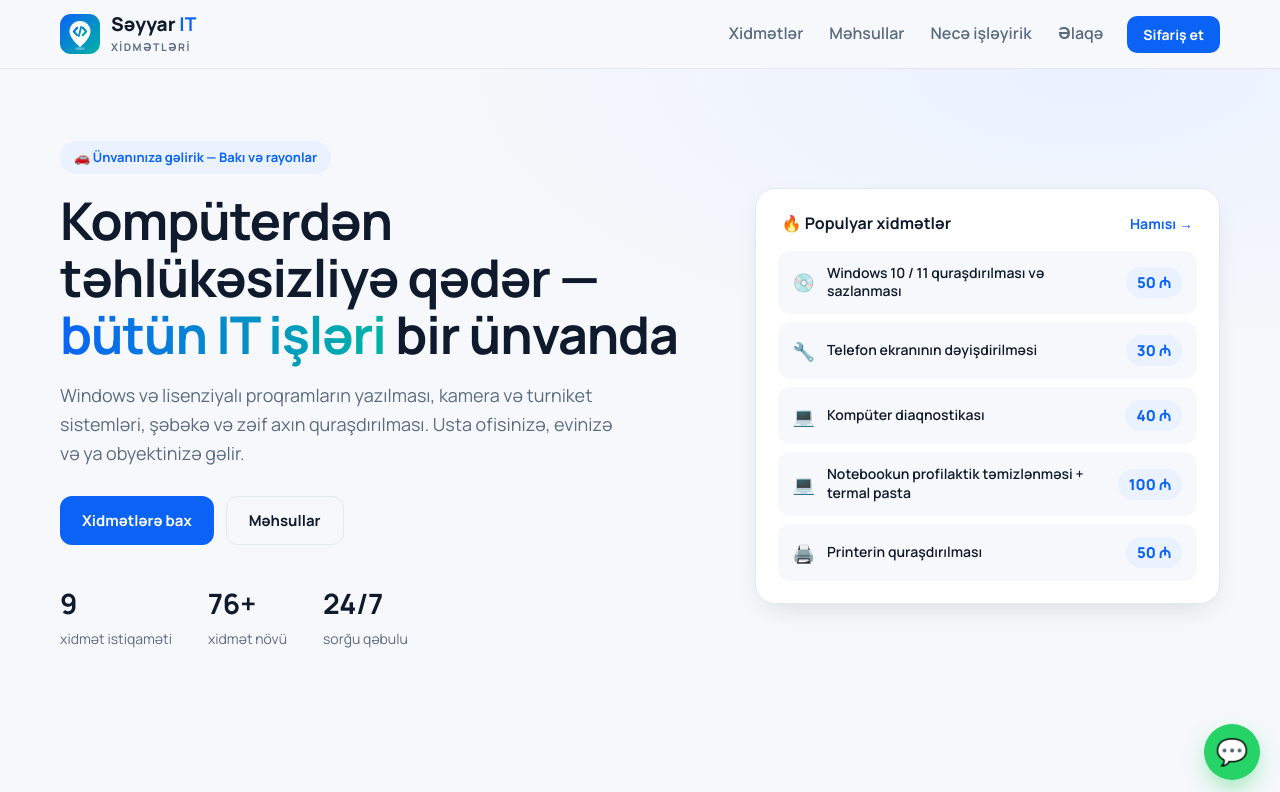
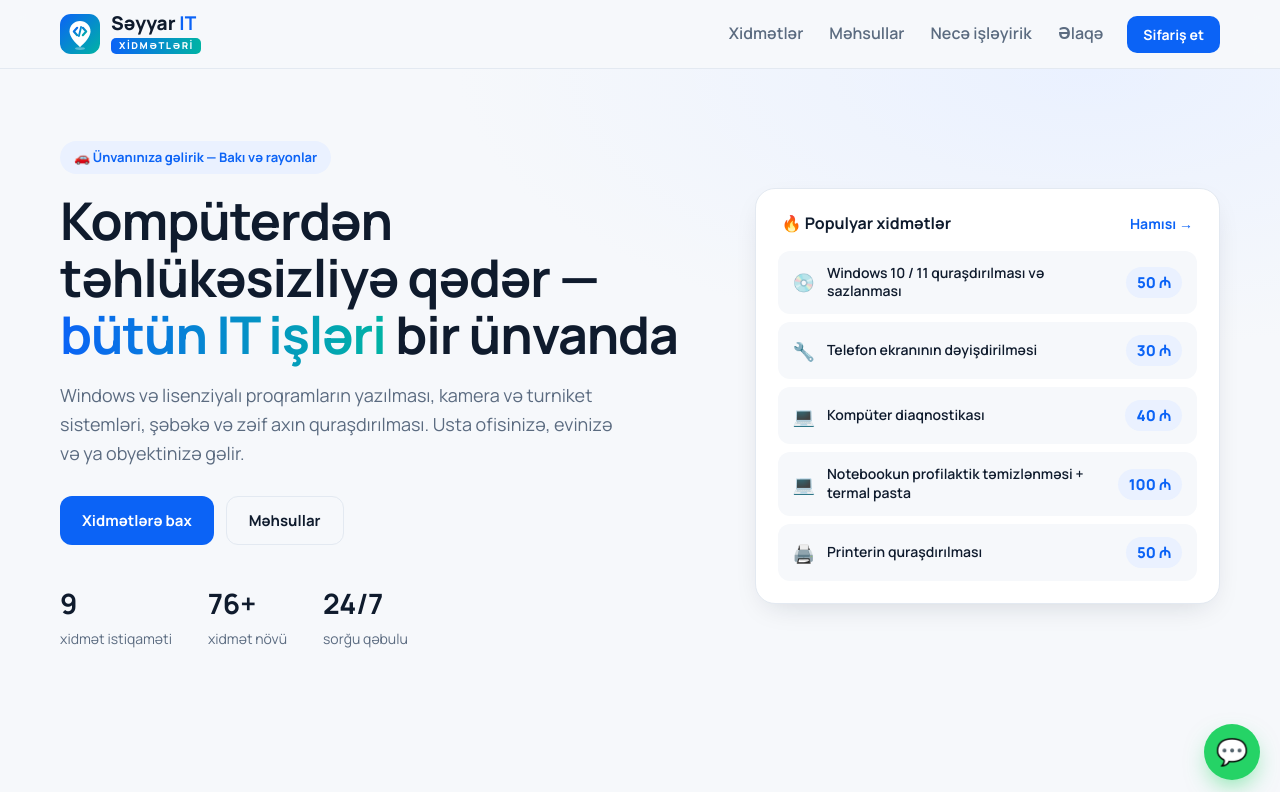
Before and after one commit to Dicapso/seyyarit, a plain HTML site: page index.html in a window 1280 px wide. Shown: the top 792 px of the page. Drawn offline with Linux system fonts and the light colour scheme.

Commit message:
Loqo: 'Xidmətləri' nişan (badge) stilində
Co-Authored-By: Claude Opus 5.5 <noreply@anthropic.com>

```diff
--- a/styles.css
+++ b/styles.css
@@ -26,9 +26,10 @@ a { color: inherit; text-decoration: none; }
 .nav { position: sticky; top: 0; z-index: 50; background: color-mix(in srgb, var(--bg) 85%, transparent); backdrop-filter: blur(12px); border-bottom: 1px solid var(--line); }
 .nav-in { display: flex; align-items: center; gap: 24px; height: 68px; }
 .logo { display: flex; align-items: center; gap: 11px; font-weight: 800; font-size: 19px; }
-.logo-text { display: grid; gap: 7px; line-height: 1.05; }
+.logo-text { display: grid; justify-items: start; gap: 5px; line-height: 1; }
 .logo b { color: var(--brand); }
-.logo small { font-size: 10.5px; font-weight: 700; color: var(--muted); letter-spacing: .14em; text-transform: uppercase; }
+.logo small { font-size: 9.5px; font-weight: 800; color: #fff; letter-spacing: .16em; text-transform: uppercase;
+  padding: 3px 7px 3px 8px; border-radius: 5px; background: linear-gradient(90deg, var(--brand), var(--brand-2)); }
 .logo-mark { width: 40px; height: 40px; flex: none; }
 .menu { display: flex; gap: 26px; margin-left: auto; font-weight: 600; color: var(--muted); }
 .menu a:hover { color: var(--ink); }
```
